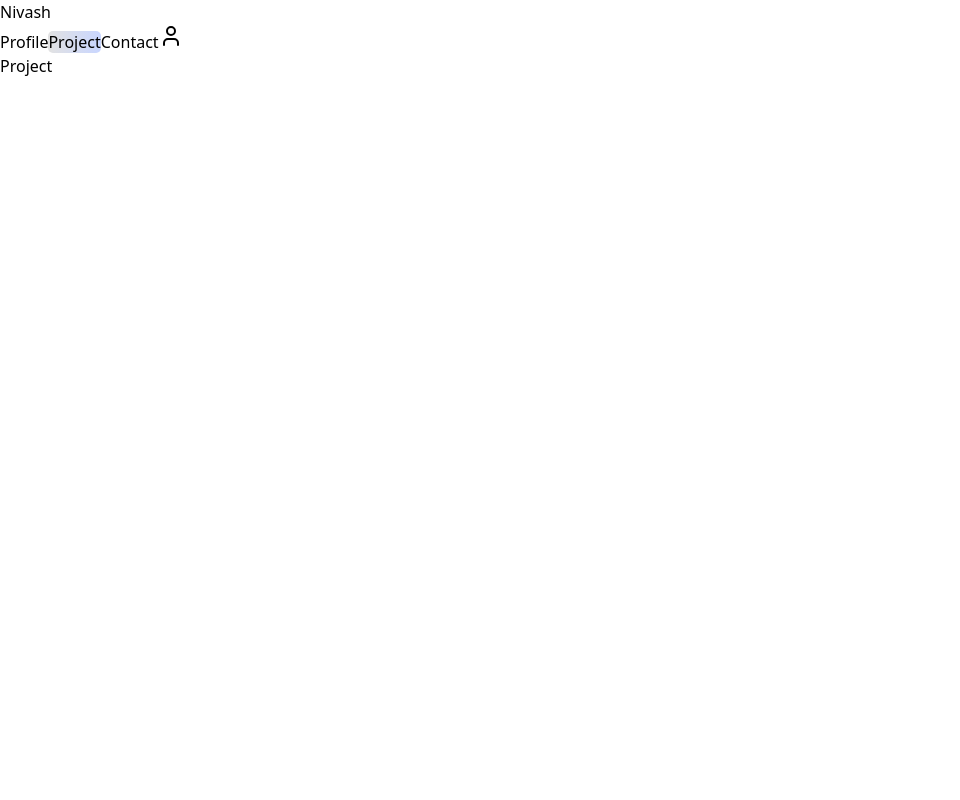
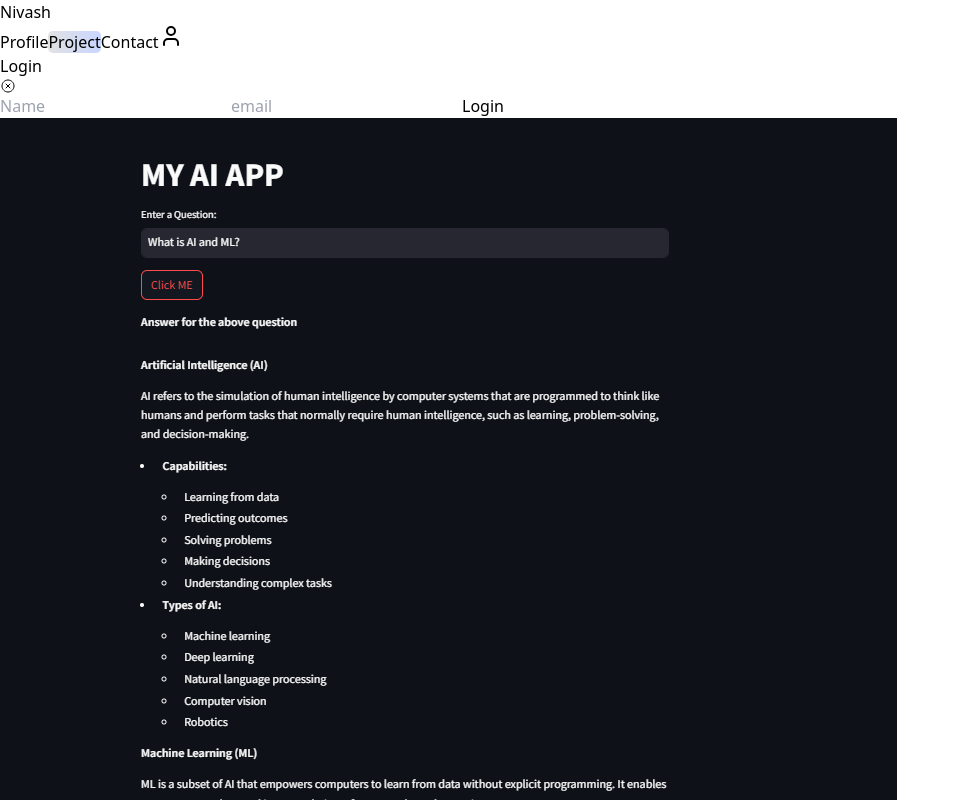
Before and after one commit to nivash77/React, a React (Vite) app in the folder sample-react2/: page /Project in a window 1280 px wide. Both pictures are taken after a click on the button 170 px from the left and 36 px from the top of the page. Shown: the top 800 px of the page, without its empty margins (0-960 px from the left). Built offline with nearby package versions, Linux system fonts and the light colour scheme.

Commit message:
add-project-components-modify -the-alignments

```diff
--- a/sample-react2/src/App.jsx
+++ b/sample-react2/src/App.jsx
@@ -12,8 +12,8 @@
    <BrowserRouter>
    <Routes>
    <Route path="/" element={<Profile />} />
+   <Route path="/Project" element={<Project />} />
 
-   <Route path="/Project" element={<Project />} />
    <Route path="/Contact" element={<Contact/>} />
    </Routes>
    </BrowserRouter>
--- a/sample-react2/src/components/Images.jsx
+++ b/sample-react2/src/components/Images.jsx
@@ -3,7 +3,7 @@
     return(
         <>
         <div className="flex flex-row justify-center gap-[9rem]">
-        <div className="flex h-[24rem] w-[24rem]   justify-items-start">
+        <div className="flex h-[24rem] w-[24rem]   justify-items-start pt-7">
           <img src="src\assets\img\WhatsApp Image 2024-09-11 at 6.02.08 PM.jpeg" className="rounded-[60%]"></img>
         </div>
         <div className="flex flex-col justify-center  gap-[1rem] w-[20vw] h-[24rem] mt-0 ">
--- /dev/null
+++ b/sample-react2/src/components/Myproject.jsx
@@ -0,0 +1,30 @@
+export const Myproject=()=>{
+    return(
+        <>
+         <div className="flex flex-row gap-[3rem] w-">
+        <div className="flex flex-col justify-center  w-[20rem] h-[30rem] relative left-[15rem] top-[2rem] ">
+            <div className="flex justify-center">
+            <img src="src\assets\img\Screenshot 2024-09-19 160732.png" className="w-[19rem] h-[10rem] justify-center"/>
+            </div>
+            <div className="flex flex-col justify-center items-center">
+            <h2 className="p-2 font-bold font-serif">AI CHAT</h2>
+            </div>
+            <p className="font-serif"> The objective of this project is to develop a chat AI web application that leverages the capabilities of Gemini AI, integrated with the Streamlit framework.
+                This application aims to provide users with an interactive and responsive platform for engaging in natural language conversations, offering assistance,
+                information retrieval, and personalized responses based on user input.</p>
+        </div>
+        <div className="flex flex-col justify-center  w-[22rem] h-[30rem] relative left-[16rem] top-[2rem] ">
+            <div className="flex justify-center">
+            <img src="src\assets\img\Screenshot 2024-09-19 160543.png" className="w-[19rem] h-[10rem] justify-center"/>
+            </div>
+            <div className="flex flex-col justify-center items-center">
+            <h2 className="p-2 font-bold font-serif">IMAGE GENERATING</h2>
+            </div>
+            <p className="font-serif"> The goal of this project is to develop an image-generating web application that transforms textual descriptions into visual representations.
+                 By leveraging advanced AI models take the ai model from online website of Open source and modify it, the application will allow users to input prompts and receive generated images that accurately
+                 reflect their descriptions and integrated with the Streamlit framework.</p>
+        </div>
+        </div>
+        </>
+    )
+}
--- a/sample-react2/src/components/NavBar.jsx
+++ b/sample-react2/src/components/NavBar.jsx
@@ -1,11 +1,13 @@
 // import App from "../App"
 import React,{useRef} from 'react';
-import { Link, NavLink } from 'react-router-dom';
+import { Link, NavLink, useNavigate } from 'react-router-dom';
 import { useState } from "react"
 import { User,Cross } from 'lucide-react';
 import { IoCloseCircleOutline } from "react-icons/io5";
+import { Navigate } from 'react-router-dom';
 // import { Link, NavLink } from 'react-router-dom';
 const Nav=()=>{
+    const nav=useNavigate()
   const NavLinks = [{
     title: "Profile",
     path: "/"
@@ -23,12 +25,15 @@
 const name=useRef(null)
 const handleLogin=(e)=>{
   e.preventDefault()
+
+  setvisi(false)
+  nav("/Contact")
   console.log(mail.current.value,name.current.value)
 }
 const [visi,setvisi]=useState(false)
     return(
         <>
-        <div className='flex justify-center pt-3 sticky top-0'>
+        <div className='flex justify-center pt-3 sticky'>
         <div className=" bg-gray-600 list-none flex   flex-row items-center gap-[3rem] h-[3rem] w-[100vw] rounded-md shadow-md shadow-gray-700">
             <div className=" flex text-center w-[30%] justify-end">
               <h1 className="text-gray-100 text-2xl">Nivash</h1>
@@ -56,21 +61,21 @@
 
             <>
            <div className="h-screen w-screen absolute top-0 left-0 bg-black/20 flex justify-center items-center z-50">
-                <div className=" h-[40%] w-[30%] bg-red z-50 flex flex-col  bg-white  shadow-lg ">
-                    <div className="w-full h-[15%] flex flex-row justify-start px-10 items-center border-2 text-white bg-gray-500 text-xl font-bold ">
-                        <div className="w-1/2">
+                <div className=" h-[60%] w-[25%] bg-red z-50 flex flex-col  bg-white  shadow-lg ">
+                    <div className="w-full h-[15%] flex flex-row justify-start px-10 items-center border-2 text-black  text-xl font-bold ">
+                        <div className="w-2/3 flex justify-center">
                             Login
                         </div>
-                        <div className="w-1/2 flex justify-end">
+                        <div className="w-2/3 flex justify-end">
                             <IoCloseCircleOutline  onClick={()=>setvisi(!visi)}/>
                         </div>
                     </div>
                     <div className="w-full h-[85%] flex flex-row justify-center items-center">
-                        <form className="w-[80%] h-[80%] flex flex-col justify-center items-center gap-4" onSubmit={handleLogin} onBlur={setvisi(!visi)}>
-                            <input type="text" ref={name} name="" id="name" placeholder="Name" className="p-3 bg-[#b2b2b2] w-full font-bold outline-none active:outline-none focus:border-b-4 hover:border-gray-500" required />
-                            <input type="email" ref={mail} name="" id="email" placeholder="email" className="p-3 bg-[#b2b2b2] w-full font-bold outline-none active:outline-none focus:border-b-4 hover:border-gray-500" required />
+                        <form className="w-[80%] h-[80%] flex flex-col justify-center items-center gap-4" onSubmit={handleLogin}>
+                            <input type="text" ref={name} name="" id="name" placeholder="Name" required className="p-3 bg-[#e7e8ea] w-full font-bold outline-none active:outline-none focus:border-b-4 hover:border-gray-500 rounded-md" />
+                            <input type="email" ref={mail} name="" id="email" placeholder="email"  required className="p-3 bg-[#e7e8ea] w-full font-bold outline-none active:outline-none focus:border-b-4 hover:border-gray-500 rounded-md"/>
 
-                            <button type="submit" className="bg-green-400 p-3 text-black w-full h-[3rem] rounded-sm text-lg font-bold hover:bg-green-300" >Login</button>
+                            <button type="submit" className="bg-gray-600 p-3 text-black w-full h-[3rem] rounded-sm text-lg font-bold hover:bg-gray-500 shadow-lg shadow-slate-400">Login</button>
                         </form>
                     </div>
 
--- a/sample-react2/src/components/Tech.jsx
+++ b/sample-react2/src/components/Tech.jsx
@@ -3,7 +3,7 @@
  const Tech=()=>{
     return(
         <>
-        <div className='flex flex-row  justify-center items-center  gap-11 pb-[10px]'>
+        <div className=' flex flex-row  justify-center items-start  gap-11 '>
         <div > <FontAwesomeIcon icon={faReact} className='size-14' /></div>
         <div><FontAwesomeIcon icon={faGithub}  className='size-14'/></div>
         <FontAwesomeIcon icon={faJava}  className='size-14'/>
--- a/sample-react2/src/pages/Contact.jsx
+++ b/sample-react2/src/pages/Contact.jsx
@@ -1,6 +1,5 @@
-import { User } from "lucide-react"
+
 import { Nav } from "../components/NavBar"
-import { useState } from "react"
 import { FontAwesomeIcon } from '@fortawesome/react-fontawesome';
 import { IoMdMail } from "react-icons/io";
 import { FaPhone } from "react-icons/fa6";
@@ -18,7 +17,7 @@
         </div>
         <div className="flex flex-row gap-[2rem]">
         <FaPhone className="size-16" />
-        <FaGithub className="size-16"/>
+       <a href="github.com/nivash77"> <FaGithub className="size-16"/></a>
         </div>
         </div>
         </>
--- a/sample-react2/src/pages/Profile.jsx
+++ b/sample-react2/src/pages/Profile.jsx
@@ -5,12 +5,13 @@
 const Profile=()=>{
   return(
     <>
-
+    <div className="h-fit">
         <Nav/>
-    <div className=" w-[80%] min-h-fit flex justify-center gap-[5rem] h-[80vh] pt-10 pb-10">
+    <div className=" w-[80%] min-h-fit flex justify-center gap-[5rem] h-[80vh] pt-7">
     <Img/></div>
-    <Tech/>
-
+    <div>
+    <Tech/></div>
+    </div>
     </>
   )
 }
--- a/sample-react2/src/pages/Project.jsx
+++ b/sample-react2/src/pages/Project.jsx
@@ -1,9 +1,10 @@
 import { Nav } from "../components/NavBar"
+import { Myproject } from "../components/Myproject"
 const Project=()=>{
     return(
         <>
         <Nav />
-        Project
+          <Myproject/>
         </>
     )
 }
```
Also changed, not shown: sample-react2/src/assets/img/Screenshot 2024-09-19 160543.png (added), sample-react2/src/assets/img/Screenshot 2024-09-19 160732.png (added).
